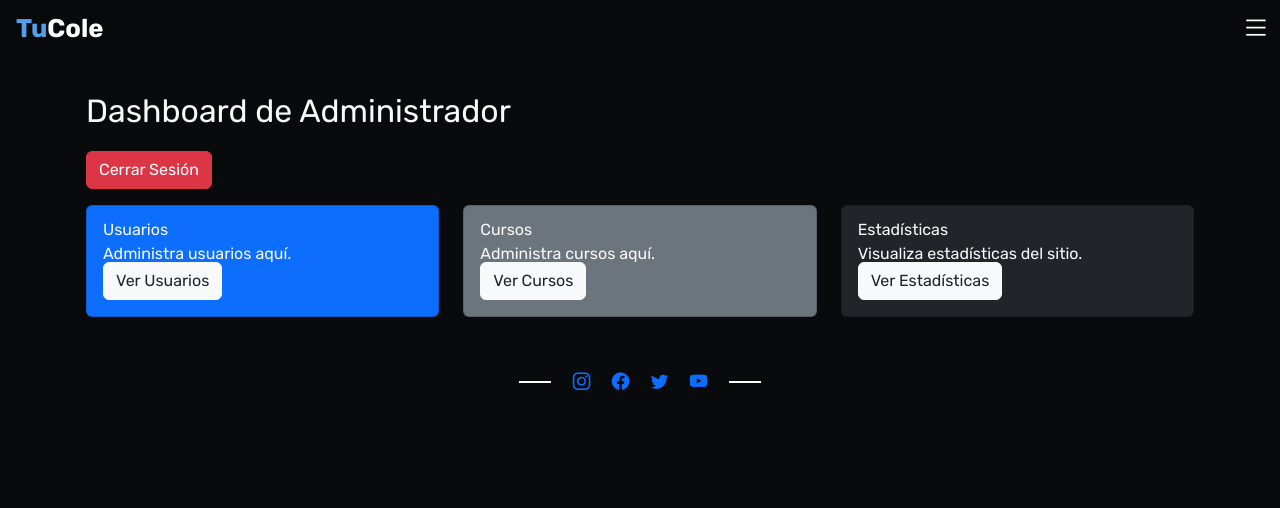
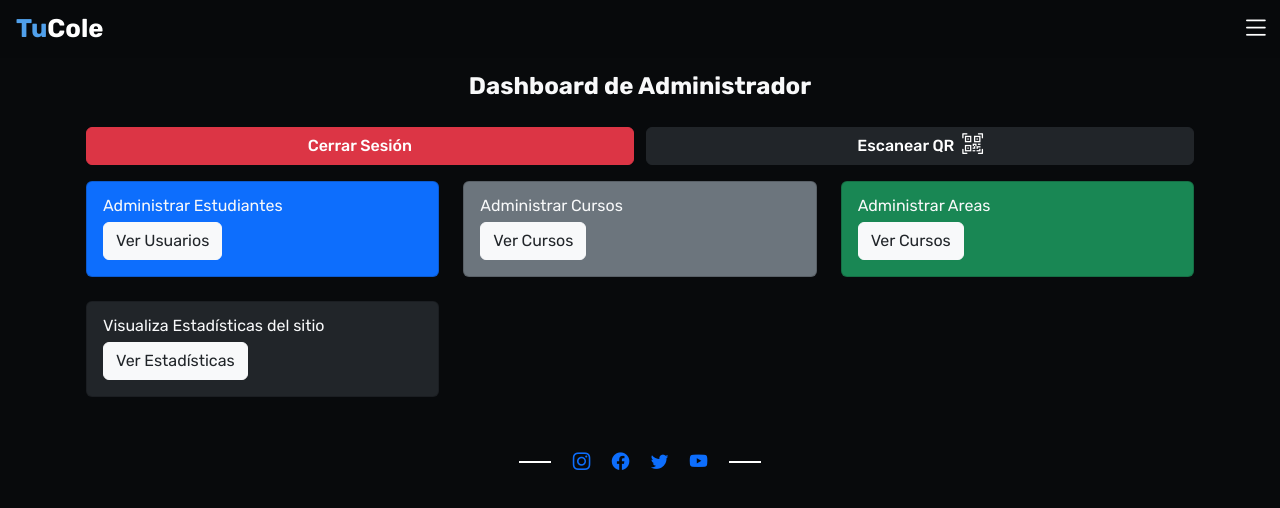
Before and after one commit to MiguelAngelDominguez/Academic-Intranet, a React (Vite) app: page /dasboard in a window 1280 px wide. Shown: the top 508 px of the page. Built offline with nearby package versions, Linux system fonts and the light colour scheme; sample sign-in values are in the browser's storage.

Commit message:
Se agregaron los componentes de escaneo qr a dasboard del admin

```diff
--- a/src/components/ConteinerDashboard.jsx
+++ b/src/components/ConteinerDashboard.jsx
@@ -1,8 +1,10 @@
 import React from 'react';
 import { useNavigate } from 'react-router-dom';
+import QrRender from './Qr-render';
+
+import '../styles/ConteinerDashboard.css';
 
 export const ConteinerDashboard = () => {
-    const navigateTo  = useNavigate();
 
     const handleLogout = () => {
         // Limpiar el sessionStorage y redirigir a la página de inicio de sesión
@@ -10,20 +12,55 @@ export const ConteinerDashboard = () => {
         navigateTo('/login');
     };
 
+    const navigateTo = useNavigate();
+
     return (
         <div className="container text-light bg-transparent p-3 rounded">
-            <h1 className="mb-4">Dashboard de Administrador</h1>
+            <h1 className="mb-4 title">
+                Dashboard de Administrador
+            </h1>
 
-            <button className='btn btn-danger mb-3' onClick={handleLogout}>
-                Cerrar Sesión
-            </button>
+            <div className='containerButtons'>
+                <button className='btn btn-danger mb-3' onClick={handleLogout}>
+                    Cerrar Sesión
+                </button>
+                <button type="button" className="btn btn-dark mb-3" data-bs-toggle="modal" data-bs-target="#exampleModal">
+                    Escanear QR
+                    <i className="bi bi-qr-code-scan"></i>
+                </button>
+
+                <div className="modal fade" id="exampleModal" tabindex="-1" aria-labelledby="exampleModalLabel" aria-hidden="true">
+                    <div className="modal-dialog modal-dialog-centered dark">
+                        <div className="modal-content">
+                            <div className="modal-header">
+                                <h1 className="modal-title fs-5" id="exampleModalLabel">
+                                    Asistencia por QR
+                                </h1>
+                                <button type="button" className="btn-close" data-bs-dismiss="modal" aria-label="Close"></button>
+                            </div>
+                            <div className="modal-body">
+                                <div>
+                                    <QrRender />
+                                </div>
+                            </div>
+                            <div className="modal-footer">
+                                <button type="button" className="btn btn-secondary" data-bs-dismiss="modal">
+                                    Cerrar
+                                </button>
+                                <button type="button" className="btn btn-primary">
+                                    Guardar Código
+                                </button>
+                            </div>
+                        </div>
+                    </div>
+                </div>
+            </div>
 
             <div className="row">
                 <div className="col-md-4 mb-4">
                     <div className="card bg-primary text-light">
                         <div className="card-body">
-                            <h5 className="card-title">Usuarios</h5>
-                            <p className="card-text">Administra usuarios aquí.</p>
+                            <h5 className="card-title">Administrar Estudiantes</h5>
                             <a href="#" className="btn btn-light text-dark">Ver Usuarios</a>
                         </div>
                     </div>
@@ -32,8 +69,16 @@ export const ConteinerDashboard = () => {
                 <div className="col-md-4 mb-4">
                     <div className="card bg-secondary text-light">
                         <div className="card-body">
-                            <h5 className="card-title">Cursos</h5>
-                            <p className="card-text">Administra cursos aquí.</p>
+                            <h5 className="card-title">Administrar Cursos</h5>
+                            <a href="#" className="btn btn-light text-dark">Ver Cursos</a>
+                        </div>
+                    </div>
+                </div>
+
+                <div className="col-md-4 mb-4">
+                    <div className="card bg-success text-light">
+                        <div className="card-body">
+                            <h5 className="card-title">Administrar Areas</h5>
                             <a href="#" className="btn btn-light text-dark">Ver Cursos</a>
                         </div>
                     </div>
@@ -42,8 +87,7 @@ export const ConteinerDashboard = () => {
                 <div className="col-md-4 mb-4">
                     <div className="card bg-dark text-light">
                         <div className="card-body">
-                            <h5 className="card-title">Estadísticas</h5>
-                            <p className="card-text">Visualiza estadísticas del sitio.</p>
+                            <h5 className="card-title">Visualiza Estadísticas del sitio</h5>
                             <a href="#" className="btn btn-light text-dark">Ver Estadísticas</a>
                         </div>
                     </div>
```
